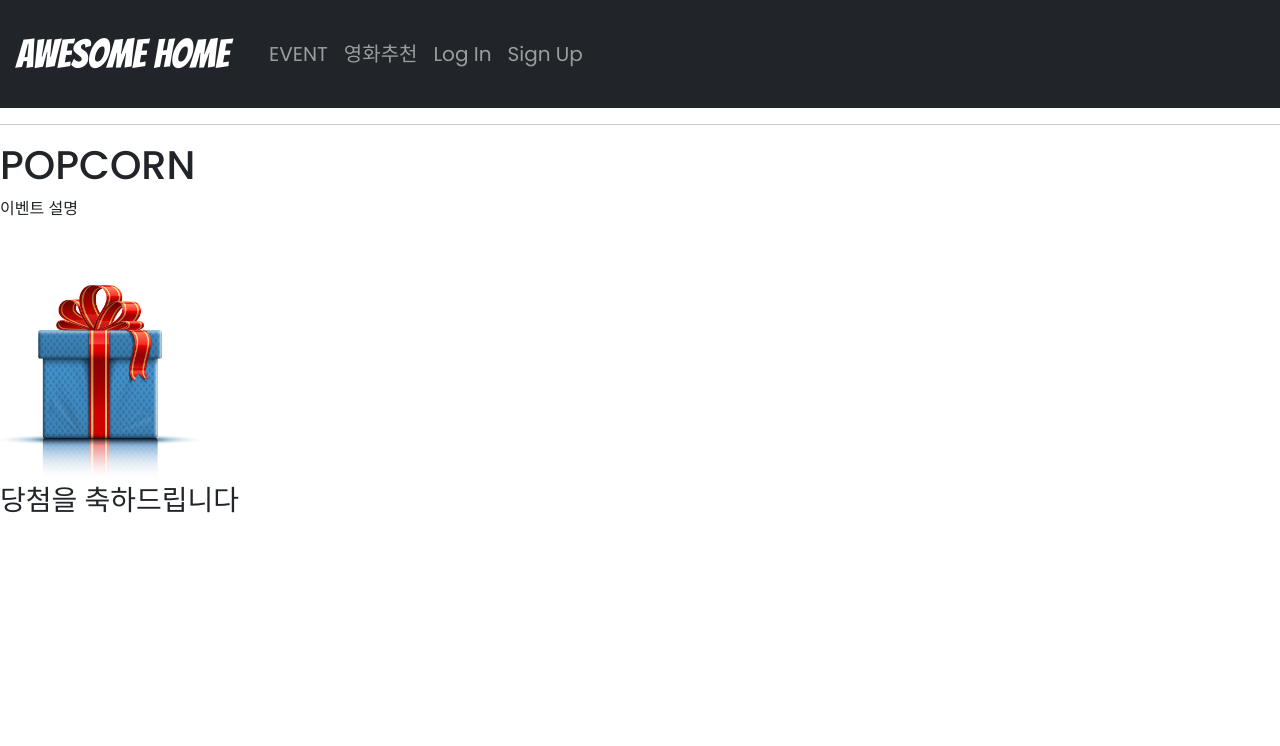
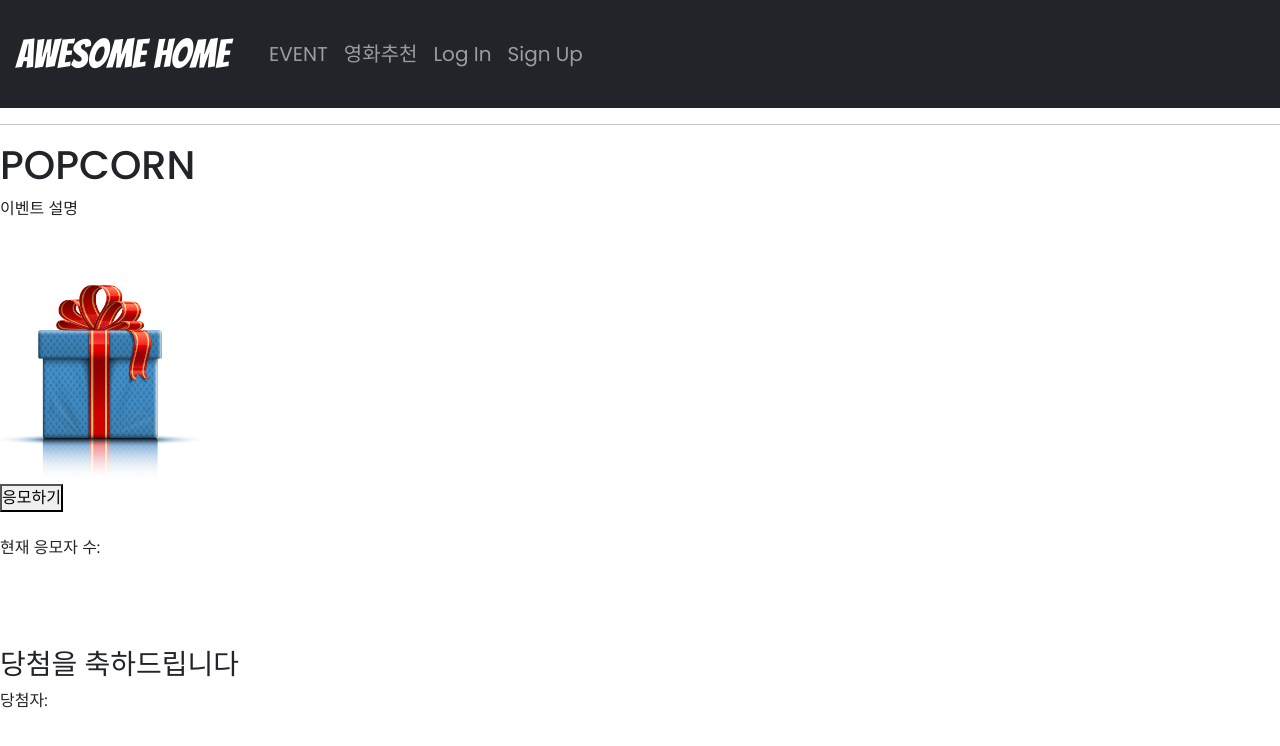
Before and after one commit to syoon6682/Movie_Recommendation_pjt, a Vue app in the folder final-pjt-front/finalpjt/: page /event/popcorn in a window 1280 px wide. Shown: the top 746 px of the page. Built offline with nearby package versions, Linux system fonts and the light colour scheme.

Commit message:
add basic structure to popcorn

```diff
--- a/final-pjt-front/finalpjt/src/views/PopcornView.vue
+++ b/final-pjt-front/finalpjt/src/views/PopcornView.vue
@@ -8,7 +8,14 @@
       <img src="@/assets/gift.jpg" width="200">
     </a>
     <br>
+    <button>응모하기</button>
+    <br>
+    <br>
+    <p>현재 응모자 수: </p>
+    <br><br><br>
     <h3>당첨을 축하드립니다</h3>
+    <p>당첨자:</p>
+
   </div>
 </template>
 
```
